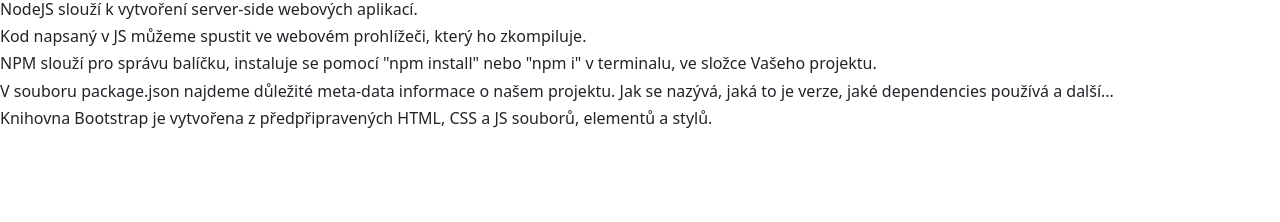
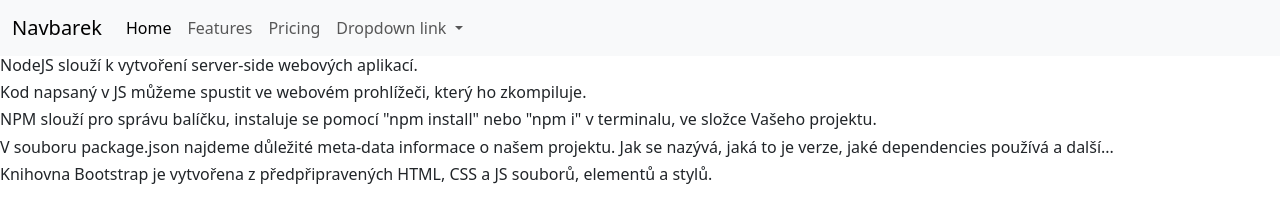
Before and after one commit to madebymaryyy/bootstrap-npm, a website: page index.html in a window 1280 px wide. Drawn offline with nearby package versions, Linux system fonts and the light colour scheme.

Commit message:
Rdy navbar

```diff
--- a/index.html
+++ b/index.html
@@ -7,11 +7,42 @@
     <link rel="stylesheet" href="./node_modules/bootstrap/dist/css/bootstrap.css">
 </head>
 <body>
+    <nav class="navbar navbar-expand-lg bg-body-tertiary">
+        <div class="container-fluid">
+          <a class="navbar-brand" href="#">Navbarek</a>
+          <button class="navbar-toggler" type="button" data-bs-toggle="collapse" data-bs-target="#navbarNavDropdown" aria-controls="navbarNavDropdown" aria-expanded="false" aria-label="Toggle navigation">
+            <span class="navbar-toggler-icon"></span>
+          </button>
+          <div class="collapse navbar-collapse" id="navbarNavDropdown">
+            <ul class="navbar-nav">
+              <li class="nav-item">
+                <a class="nav-link active" aria-current="page" href="#">Home</a>
+              </li>
+              <li class="nav-item">
+                <a class="nav-link" href="#">Features</a>
+              </li>
+              <li class="nav-item">
+                <a class="nav-link" href="#">Pricing</a>
+              </li>
+              <li class="nav-item dropdown">
+                <a class="nav-link dropdown-toggle" href="#" role="button" data-bs-toggle="dropdown" aria-expanded="false">
+                  Dropdown link
+                </a>
+                <ul class="dropdown-menu">
+                  <li><a class="dropdown-item" href="#">Action</a></li>
+                  <li><a class="dropdown-item" href="#">Another action</a></li>
+                  <li><a class="dropdown-item" href="#">Something else here</a></li>
+                </ul>
+              </li>
+            </ul>
+          </div>
+        </div>
+      </nav>
     <h6>NodeJS slouží k vytvoření server-side webových aplikací.</h6>
     <h6>Kod napsaný v JS můžeme spustit ve webovém prohlížeči, který ho zkompiluje.</h6>
     <h6>NPM slouží pro správu balíčku, instaluje se pomocí "npm install" nebo "npm i" v terminalu, ve složce Vašeho projektu.</h6>
     <h6>V souboru package.json najdeme důležité meta-data informace o našem projektu. Jak se nazývá, jaká to je verze, jaké dependencies používá a další...</h6>
     <h6>Knihovna Bootstrap je vytvořena z předpřipravených HTML, CSS a JS souborů, elementů a stylů.</h6>
-    <script src="./node_modules/bootstrap/dist/js/bootstrap.js"></script>
+    <script src="./node_modules/bootstrap/dist/js/bootstrap.bundle.js"></script>
 </body>
 </html>
```
